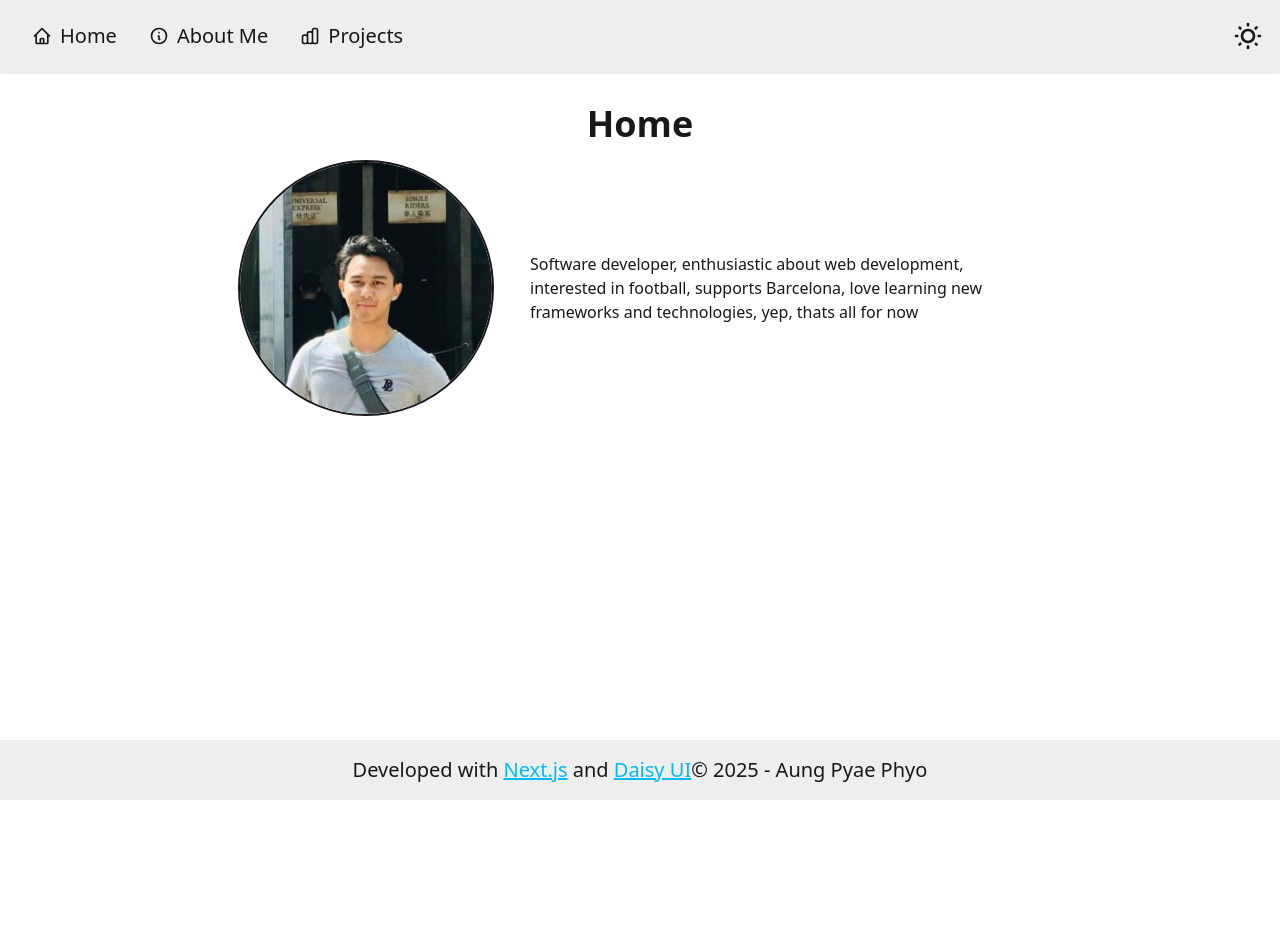
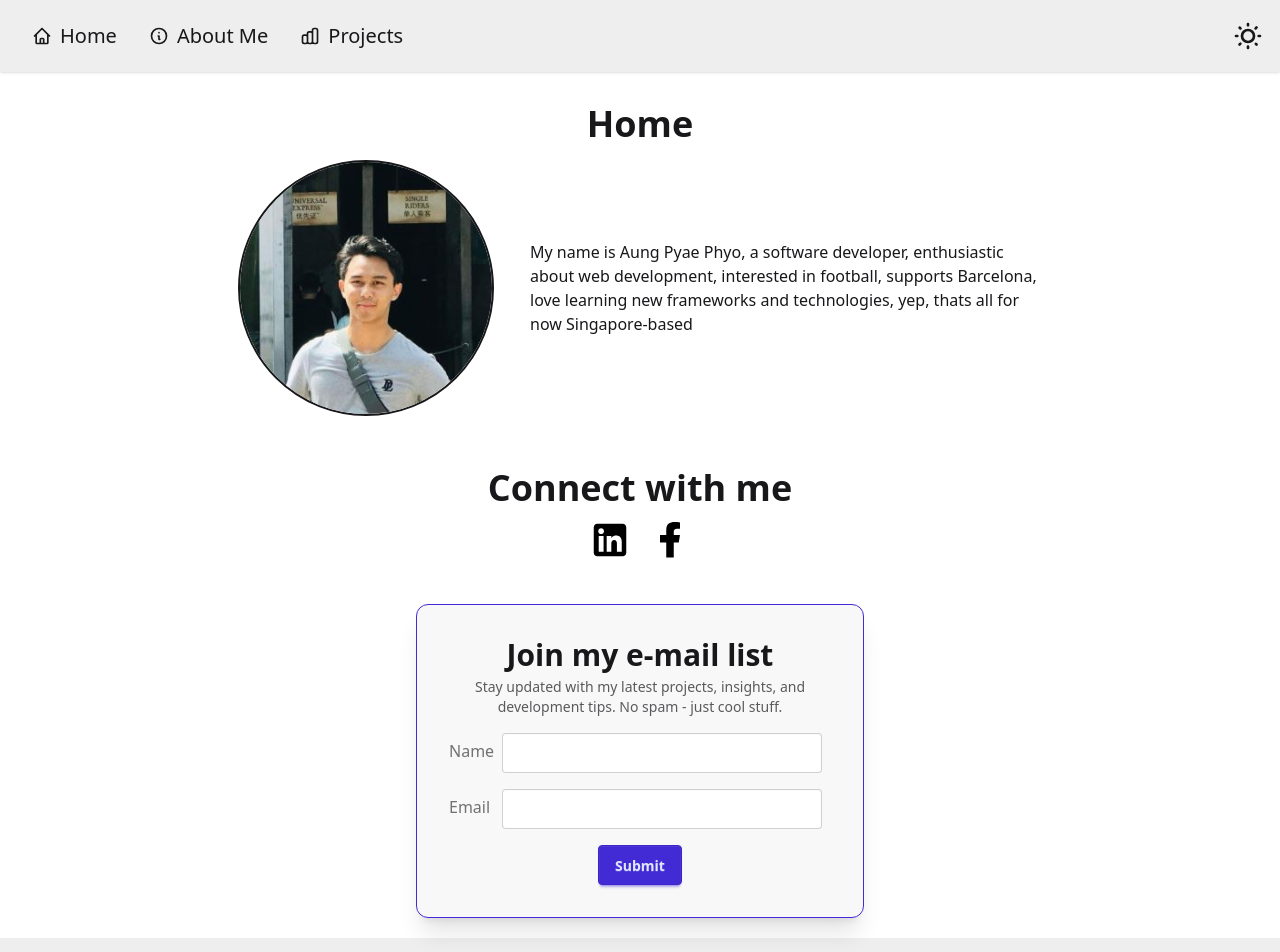
Before and after one commit to AungPPhyo10/my-portfolio, a Next.js app: page / in a window 1280 px wide. Shown: the top 952 px of the page. Before the commit the page ends 800 px from the top, so only its background shows below. Built offline with nearby package versions, Linux system fonts and the light colour scheme; no server answers.

Commit message:
index page complete

```diff
--- a/app/(found)/page.js
+++ b/app/(found)/page.js
@@ -1,10 +1,35 @@
 import Intro from '../components/intro';
+import Form from '../components/form';
 
 export default function Home() {
   return (
     <div>
       <h1 className="heading">Home</h1>
       <Intro/>
+      <br/>
+      <div className="heading my-3">Connect with me</div>
+      <div className="flex justify-center gap-5">
+        <div>
+          <a href="https://www.linkedin.com/in/aung-pyae-phyo9190/" target="_blank">
+            <svg aria-label="LinkedIn logo" width="40" height="40" xmlns="http://www.w3.org/2000/svg" viewBox="0 0 32 32"><path d="M26.111,3H5.889c-1.595,0-2.889,1.293-2.889,2.889V26.111c0,1.595,1.293,2.889,2.889,2.889H26.111c1.595,0,2.889-1.293,2.889-2.889V5.889c0-1.595-1.293-2.889-2.889-2.889ZM10.861,25.389h-3.877V12.87h3.877v12.519Zm-1.957-14.158c-1.267,0-2.293-1.034-2.293-2.31s1.026-2.31,2.293-2.31,2.292,1.034,2.292,2.31-1.026,2.31-2.292,2.31Zm16.485,14.158h-3.858v-6.571c0-1.802-.685-2.809-2.111-2.809-1.551,0-2.362,1.048-2.362,2.809v6.571h-3.718V12.87h3.718v1.686s1.118-2.069,3.775-2.069,4.556,1.621,4.556,4.975v7.926Z" fillRule="evenodd"></path></svg>
+          </a>
+        </div>
+        <div>
+          <a href="https://www.facebook.com/share/1JSiUwzXRo/?mibextid=wwXIfr" target="_blank">
+          <svg aria-label="Facebook logo" width="40" height="40" xmlns="http://www.w3.org/2000/svg" viewBox="0 0 32 32"><path d="M8 12h5V8c0-6 4-7 11-6v5c-4 0-5 0-5 3v2h5l-1 6h-4v12h-6V18H8z"></path></svg>
+          </a>
+        </div>
+      </div>
+      <br/>
+      <Form/>
     </div>
   );
 }
+
+/**
+ * linkedin icon -
+ *
+
+  facebook icon -
+
+ */
--- /dev/null
+++ b/app/components/form.js
@@ -0,0 +1,54 @@
+'use client';
+
+import {useState, useTransition} from 'react';
+import Spinner from './spinner';
+import subscribeEmail from '../lib/api';
+
+export default function Form() {
+    function submitForm() {
+        console.log('Hi');
+    }
+
+    return (
+    <form action={submitForm} className="p-8 m-5 rounded-xl border border-primary shadow-xl backdrop-blur-md bg-base-200 max-w-md mx-auto flex flex-col gap-4">
+    <div className="text-center">
+        <h1 className="text-3xl font-bold">Join my e-mail list</h1>
+        <p className="text-sm opacity-70 mt-1">
+        Stay updated with my latest projects, insights, and development tips. No spam - just cool stuff.
+        </p>
+    </div>
+
+    <div className="form-control">
+        <label htmlFor="name" className="label">
+        <span className="label-text me-2">Name</span>
+        </label>
+        <input
+        type="text"
+        id="name"
+        name="name"
+        className="input input-bordered"
+        required
+        />
+    </div>
+
+    <div className="form-control">
+        <label htmlFor="email" className="label">
+        <span className="label-text me-3">Email</span>
+        </label>
+        <input
+        type="email"
+        id="email"
+        name="email"
+        className="input input-bordered"
+        required
+        />
+    </div>
+
+    <div className="flex justify-center">
+        <button type="submit" className="btn btn-primary">Submit</button>
+    </div>
+
+    </form>
+
+    )
+}
--- a/app/components/intro.js
+++ b/app/components/intro.js
@@ -11,11 +11,24 @@ export default function Intro() {
             </div>
             <div>
             <p className="py-6 md:flex md:justify-content:center">
-                Software developer, enthusiastic about web development, interested in football,
+                My name is Aung Pyae Phyo, a software developer, enthusiastic about web development, interested in football,
                 supports Barcelona, love learning new frameworks and technologies, yep, thats all for now
+                Singapore-based
+
             </p>
             </div>
         </div>
         </div>
     )
 }
+
+/**
+ * <svg aria-label="Email icon" width="16" height="16" xmlns="http://www.w3.org/2000/svg" viewBox="0 0 24 24"><g strokeLinejoin="round" strokeLinecap="round" strokeWidth="2" fill="none" stroke="black"><rect width="20" height="16" x="2" y="4" rx="2"></rect><path d="m22 7-8.97 5.7a1.94 1.94 0 0 1-2.06 0L2 7"></path></g></svg>
+    Email : aung.p.phyo123@gmail.com
+
+    <svg aria-hidden="true" focusable="false" width="24" height="24" viewBox="0 0 24 24">
+    <path d="M12 2C8.13 2 5 5.13 5 9c0 5.25 7 13 7 13s7-7.75 7-13c0-3.87-3.13-7-7-7zm0 9.5c-1.38 0-2.5-1.12-2.5-2.5s1.12-2.5 2.5-2.5 2.5 1.12 2.5 2.5-1.12 2.5-2.5 2.5z" fill="currentColor"/>
+    </svg>
+    <span class="visuallyhidden">Location</span>
+
+ */
--- a/app/components/navbar.js
+++ b/app/components/navbar.js
@@ -31,7 +31,7 @@ export default function Navbar() {
         <div>
             <label className="swap swap-rotate me-2">
             {/* this hidden checkbox controls the state */}
-            <input type="checkbox" className="theme-controller" value="synthwave" />
+            <input type="checkbox" className="theme-controller" value="halloween" />
 
             {/* sun icon */}
             <svg
--- a/app/globals.css
+++ b/app/globals.css
@@ -1,6 +1,6 @@
 @import "tailwindcss";
 @plugin "daisyui" {
-  themes: light --default, dark --prefersdark, halloween;
+  themes: light --default, dark --prefersdark;
 }
 
 @layer components {
--- /dev/null
+++ b/app/lib/api.js
@@ -0,0 +1,20 @@
+'use server';       // for jsx functions that will do API requests
+
+const apiKey = process.env.API_KEY;
+const secretKey = process.env.SECRET_KEY;
+
+export default async function subscribeEmail({name, email}) {
+    const url = 'https://api.mailjet.com/v3/REST/contact';
+    const body = JSON.stringify({name, email, isExcludedFromCampaigns: true})
+    const headers = {
+        'Content-type' : 'application/json',
+        'Authrorization' : `Basic ${Buffer.from(apiKey+":"+secretKey).toString('base64')}`
+    }
+    // encrypt the authorization key by using buffer method
+
+    const res = await fetch(url, {method: 'POST', headers, body});
+    const json = await res.json();
+
+    return json;
+
+}
```
